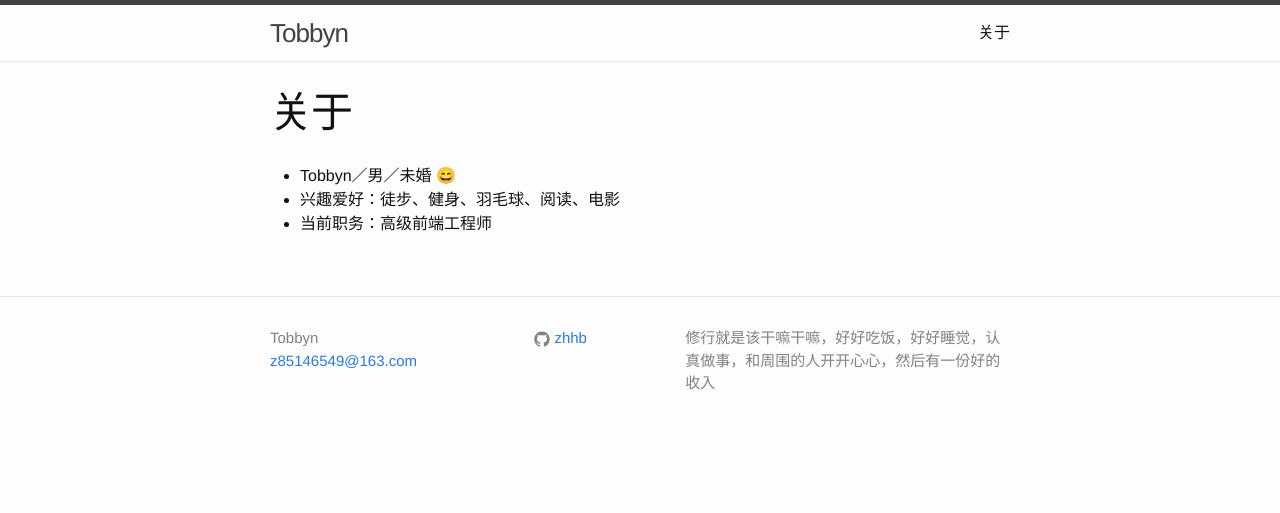
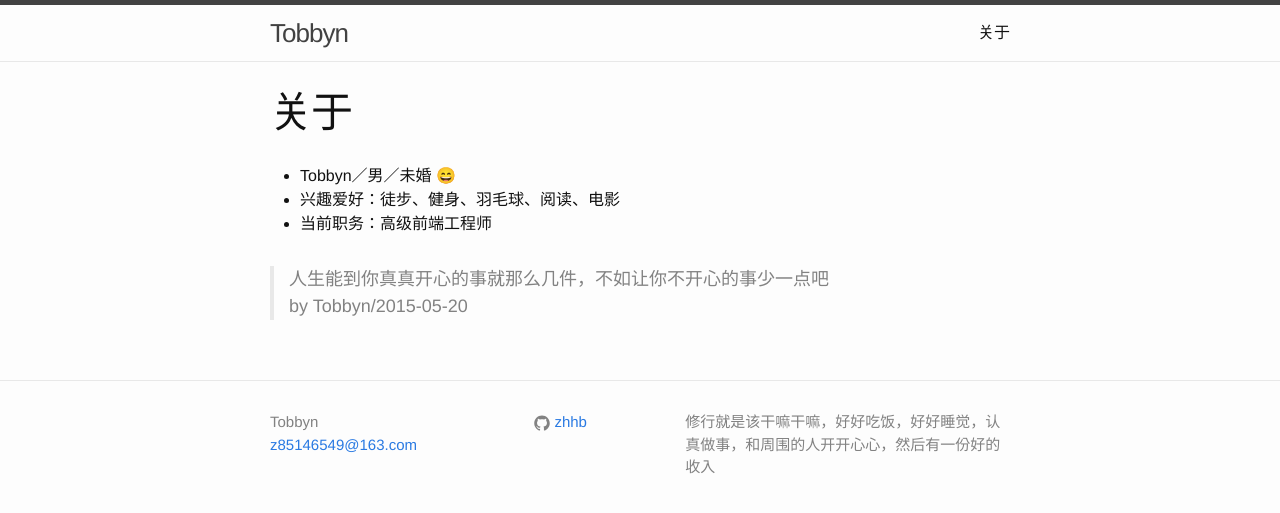
Before and after one commit to zhhb/blog_old, a Jekyll site: the page built from about.md, in a window 1280 px wide. Shown: the top 513 px of the page. Built offline with Jekyll 4.4.1, drawn with Linux system fonts in a browser that asks for light colours.

Commit message:
modify about me

```diff
--- a/about.md
+++ b/about.md
@@ -7,3 +7,6 @@ permalink: /about/
 - Tobbyn／男／未婚 😄
 - 兴趣爱好：徒步、健身、羽毛球、阅读、电影
 - 当前职务：高级前端工程师
+
+>人生能到你真真开心的事就那么几件，不如让你不开心的事少一点吧
+>by Tobbyn/2015-05-20
```
